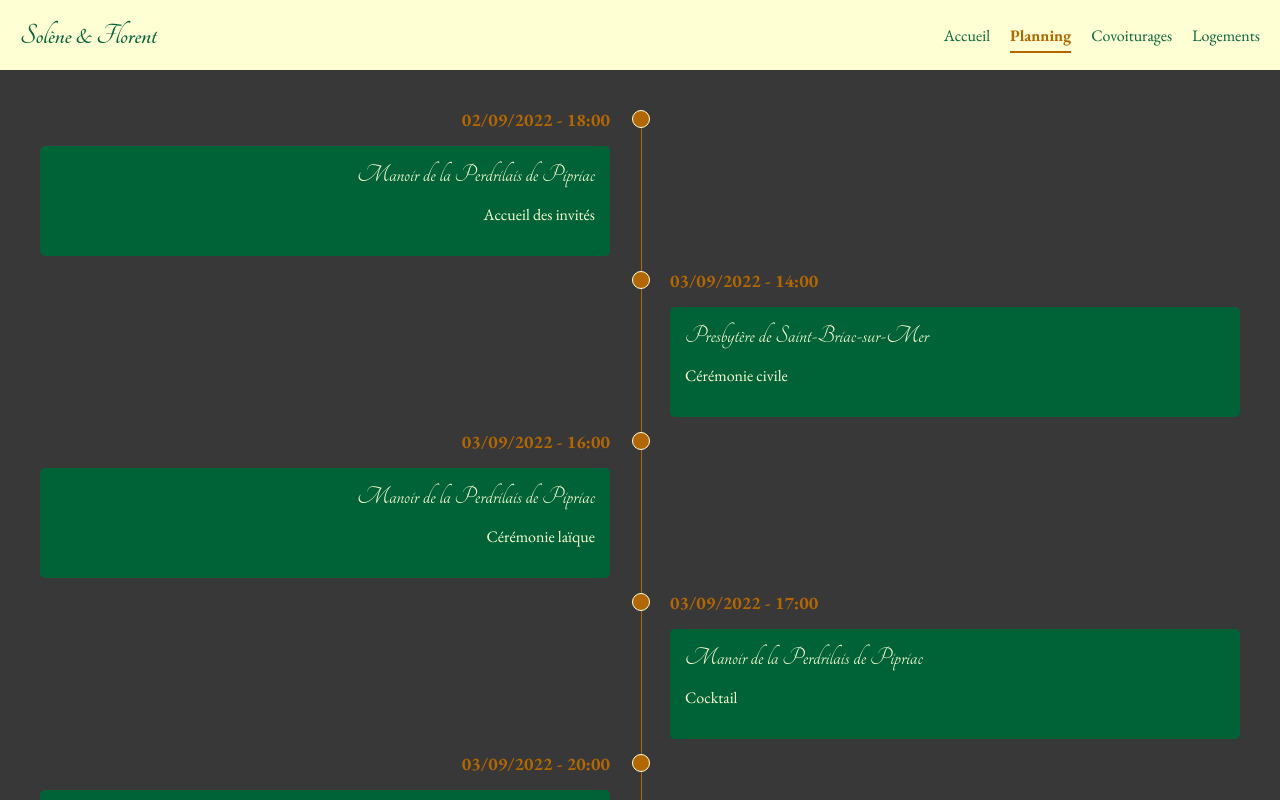
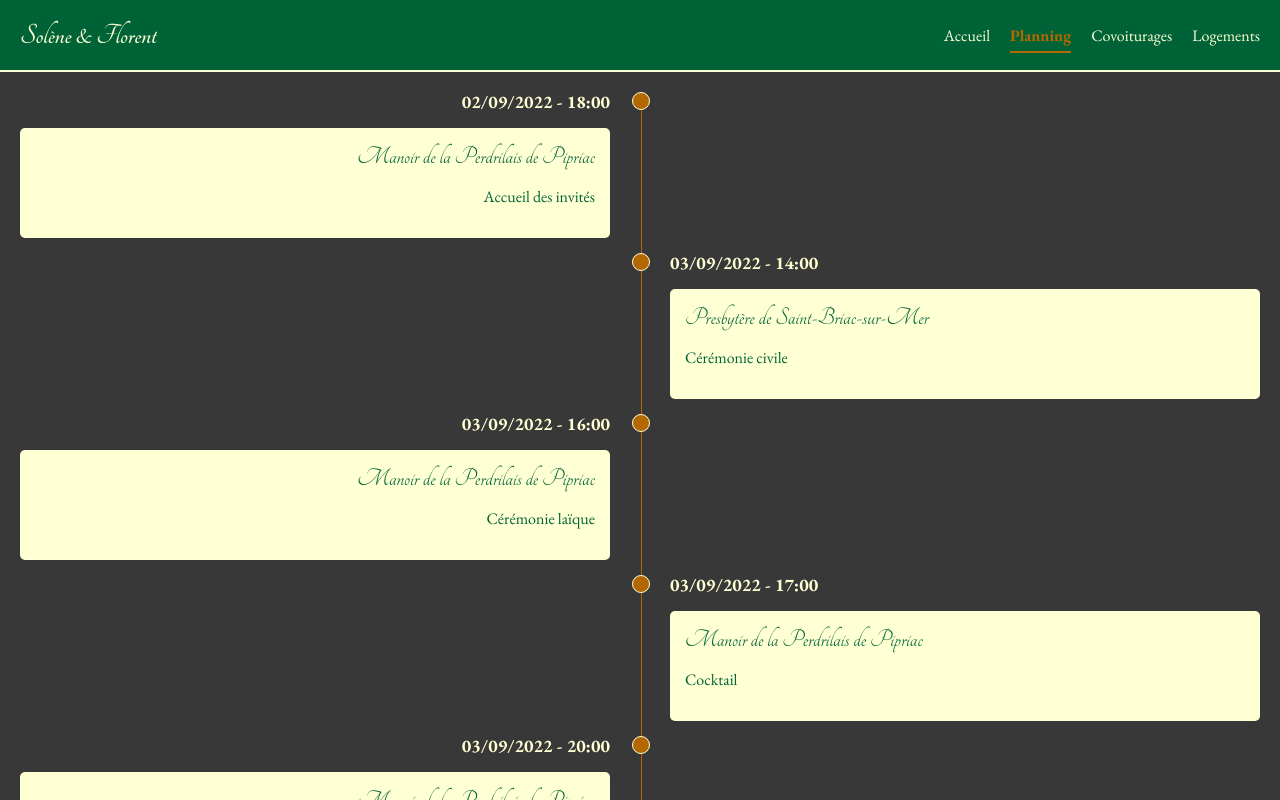
Before and after one commit to pierrick-jeanjean/mariage-solene-florent, an Angular app: page /planning in a window 1280 px wide. Shown: the top 800 px of the page. Built offline with nearby package versions, Linux system fonts and the light colour scheme.

Commit message:
fix: change min-height size

```diff
--- a/src/app/layout/layout.component.scss
+++ b/src/app/layout/layout.component.scss
@@ -1,11 +1,12 @@
 .header {
-  background-color: #ffffd4;
+  background-color: #006338;
   height: 70px;
   display: flex;
   flex-direction: row;
   justify-content: space-between;
   padding: 0px 20px;
   align-items: center;
+  border-bottom: 2px solid #ffffd4;
   .logo {
     .logo-title {
       @media (max-width: 768px) {
@@ -14,7 +15,7 @@
       font-family: "Tangerine", cursive;
       font-size: 30px;
       text-transform: capitalize;
-      color: #006338;
+      color: #ffffd4;
       &:hover {
         cursor: pointer;
       }
@@ -26,7 +27,7 @@
       font-family: "Tangerine", cursive;
       font-size: 30px;
       text-transform: capitalize;
-      color: #006338;
+      color: #ffffd4;
       &:hover {
         cursor: pointer;
       }
@@ -47,7 +48,7 @@
           margin-left: 20px;
           a {
             text-decoration: none;
-            color: #006338;
+            color: #ffffd4;
             &.active {
               font-weight: bold;
               color: #b36700;
@@ -70,7 +71,7 @@
           margin-left: 30px;
           a {
             text-decoration: none;
-            color: #006338;
+            color: #ffffd4;
             font-size: 25px;
             &.active {
               font-weight: bold;
--- a/src/app/layout/pages/covoiturages/covoiturages.component.scss
+++ b/src/app/layout/pages/covoiturages/covoiturages.component.scss
@@ -1,5 +1,4 @@
 section {
     background-color: #383838;
-    min-height: calc(100vh - 150px);
-    padding: 40px;
+    min-height: calc(100vh - 72px);
 }
--- a/src/app/layout/pages/home/home.component.scss
+++ b/src/app/layout/pages/home/home.component.scss
@@ -8,7 +8,7 @@ section {
   ),
   url("/assets/manoir.jpg");
 /* Set a specific height */
-height: calc(100% - 70px);
+height: calc(100% - 72px);
 /* Position nd center the image to scale nicely on all screens */
 background-position: center;
 background-repeat: no-repeat;
--- a/src/app/layout/pages/logements/logements.component.scss
+++ b/src/app/layout/pages/logements/logements.component.scss
@@ -1,7 +1,7 @@
 .logements-section {
   background-color: #383838;
-  min-height: calc(100vh - 150px);
-  padding: 40px;
+  min-height: calc(100vh - 112px);
+  padding: 20px;
   .logements-items {
     display: grid;
     min-height: calc(100vh - 150px);
--- a/src/app/layout/pages/planning/planning.component.scss
+++ b/src/app/layout/pages/planning/planning.component.scss
@@ -2,7 +2,7 @@
 .planning-section {
   min-height: 100vh;
   background-color: #383838;
-  padding: 40px;
+  padding: 20px;
 }
 .planning-items {
   display: flex;
@@ -41,23 +41,23 @@
 }
 .planning-date {
   font-size: 18px;
-  color: #b36700;
+  color: #ffffd4;
   font-weight: bold;
   margin: -2px 0 15px;
 }
 .planning-content {
-  background-color: #006338;
+  background-color: #ffffd4;
   padding: 15px;
   border-radius: 5px;
   h3 {
-    color: #ffffd4;
+    color: #006338;
     margin: 0 0 5px;
     font-weight: 500;
     font-size: 26px;
     font-family: "Tangerine", cursive;
   }
   p {
-    color: #ffffd4;
+    color: #006338;
     font-size: 16px;
     font-weight: 300;
   }
```
